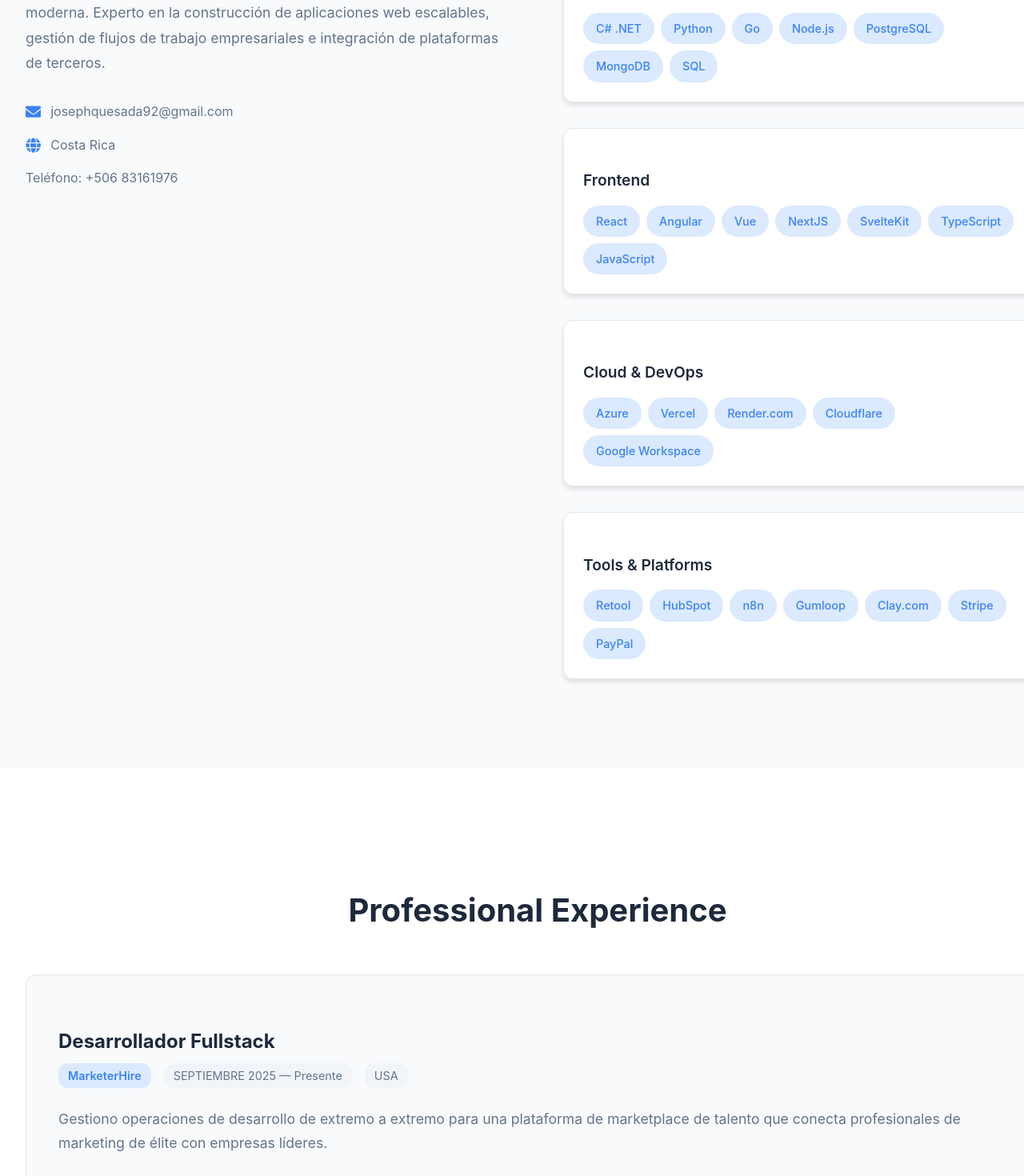
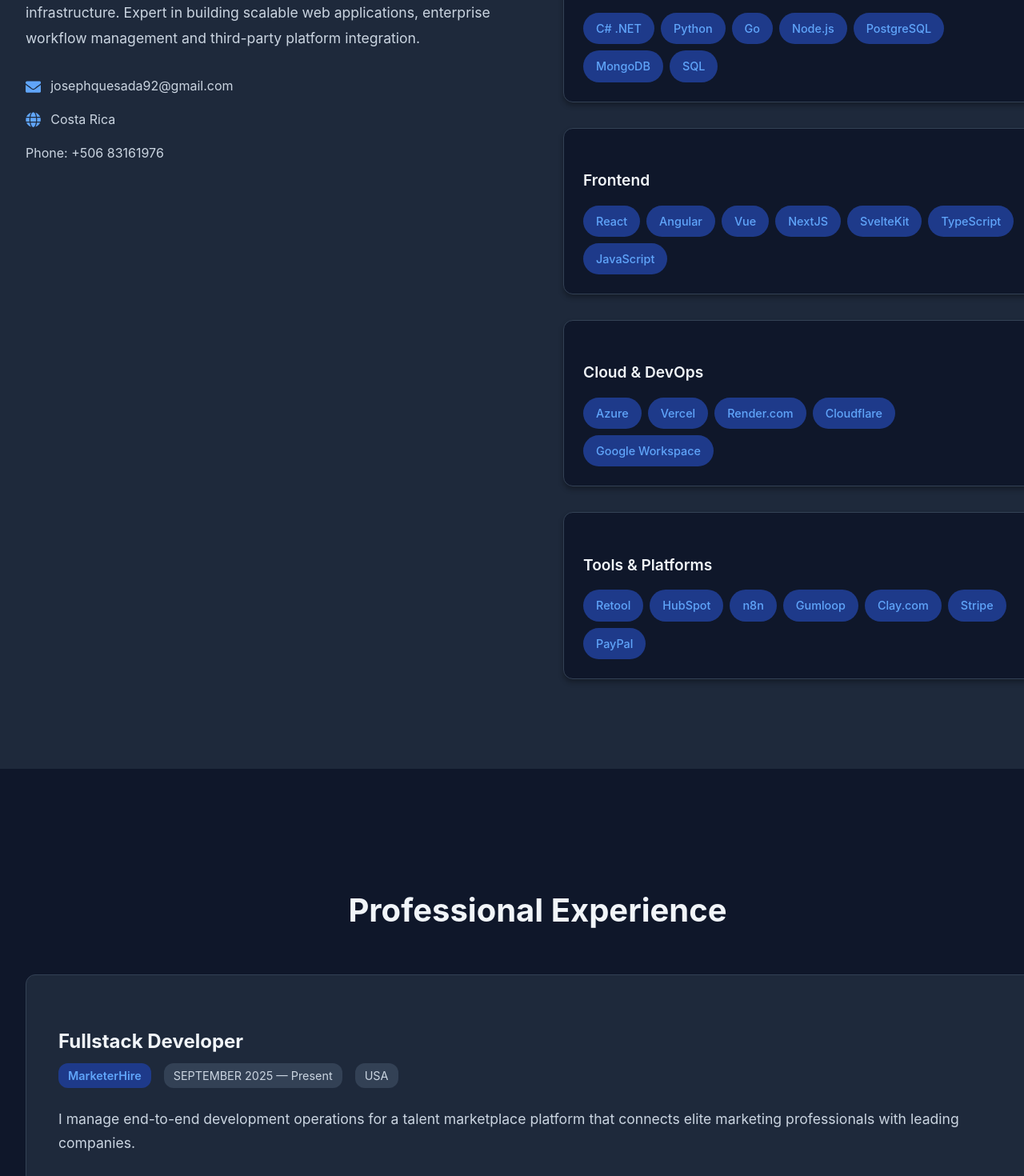
Before and after one commit to joseph1447/docManagerFront, a React (Vite) app: page / in a window 1280 px wide. Shown: the part 1330-2800 px from the top of the page at 80% size. Built offline with nearby package versions, Linux system fonts and the light colour scheme.

Commit message:
Update Dashboard component: translate job titles and descriptions to English, adjust theme logic for dark mode, and standardize contact information format.

```diff
--- a/src/components/Dashboard/Dashboard.jsx
+++ b/src/components/Dashboard/Dashboard.jsx
@@ -53,28 +53,28 @@ const skills = [
 const experience = [
   {
     company: "MarketerHire",
-    position: "Desarrollador Fullstack",
-    period: "SEPTIEMBRE 2025 — Presente",
+    position: "Fullstack Developer",
+    period: "SEPTEMBER 2025 — Present",
     location: "USA",
-    description: "Gestiono operaciones de desarrollo de extremo a extremo para una plataforma de marketplace de talento que conecta profesionales de marketing de élite con empresas líderes.",
+    description: "I manage end-to-end development operations for a talent marketplace platform that connects elite marketing professionals with leading companies.",
     achievements: [
-      "Desarrollo Full-Stack con SvelteKit, TypeScript, Node.js y PostgreSQL",
-      "Entrega rápida de landing pages con pipeline Figma-a-Cursor-a-Vercel",
-      "Gestión de plataformas empresariales y automatización de workflows",
-      "Liderazgo de iniciativas de desarrollo de Salute Team Labs"
+      "Full-Stack development with SvelteKit, TypeScript, Node.js and PostgreSQL",
+      "Rapid landing page delivery with optimized Figma-to-Cursor-to-Vercel pipeline",
+      "Enterprise platform management and workflow automation",
+      "Leadership of development teams"
     ]
   },
   {
     company: "Dirigo Valley Systems",
-    position: "Ingeniero de Software Senior",
-    period: "MAYO 2019 — Presente",
+    position: "Senior Software Engineer",
+    period: "MAY 2019 — Present",
     location: "USA",
-    description: "Desarrollo y mantengo aplicaciones de comercio electrónico, enfocándome en la selección de variantes de productos y validación de datos en tiempo real.",
+    description: "I develop and maintain e-commerce applications, focusing on product variant selection and real-time data validation.",
     achievements: [
-      "Contribución al desarrollo de aplicaciones para Bromley Ski Resort",
-      "Migración de infraestructura on-premises a Azure Cloud",
-      "Integración de IA para servicios de datos con OpenAI",
-      "Integración de pasarelas de pago seguras (Stripe, Google Pay, Apple Pay)"
+      "Contribution to e-commerce application development for Bromley Ski Resort",
+      "On-premises infrastructure migration to Azure Cloud",
+      "AI integration for data services with OpenAI",
+      "Secure payment gateway integration (Stripe, Google Pay, Apple Pay)"
     ]
   }
 ];
@@ -130,7 +130,7 @@ const Dashboard = () => {
   const [activeSection, setActiveSection] = useState('hero');
   const [isDarkTheme, setIsDarkTheme] = useState(() => {
     const savedTheme = localStorage.getItem('theme');
-    return savedTheme === 'dark' || (!savedTheme && window.matchMedia('(prefers-color-scheme: dark)').matches);
+    return savedTheme === 'light' ? false : true; // Default to dark theme
   });
   const [isMobileMenuOpen, setIsMobileMenuOpen] = useState(false);
 
@@ -242,7 +242,7 @@ const Dashboard = () => {
           <div className="about-grid">
             <div className="about-text">
               <p className="about-description">
-                Desarrollador Fullstack con más de 9 años de experiencia y sólida formación en .NET, JavaScript/TypeScript e infraestructura en la nube moderna. Experto en la construcción de aplicaciones web escalables, gestión de flujos de trabajo empresariales e integración de plataformas de terceros.
+                Fullstack Developer with over 9 years of experience and solid background in .NET, JavaScript/TypeScript and modern cloud infrastructure. Expert in building scalable web applications, enterprise workflow management and third-party platform integration.
               </p>
               <div className="contact-info">
                 <div className="contact-item">
@@ -254,7 +254,7 @@ const Dashboard = () => {
                   <span>Costa Rica</span>
                 </div>
                 <div className="contact-item">
-                  <span>Teléfono: +506 83161976</span>
+                  <span>Phone: +506 83161976</span>
                 </div>
               </div>
             </div>
```
